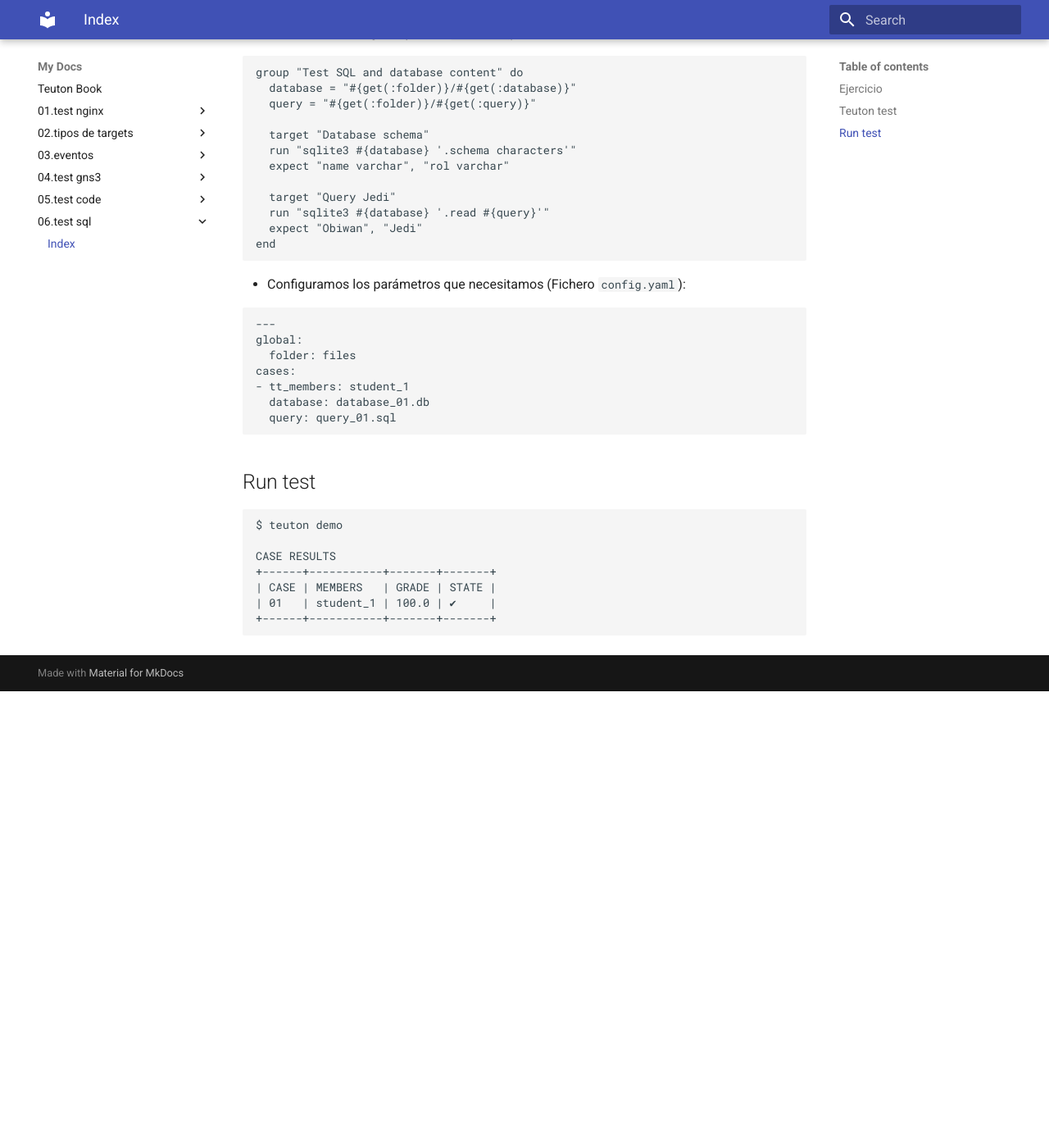
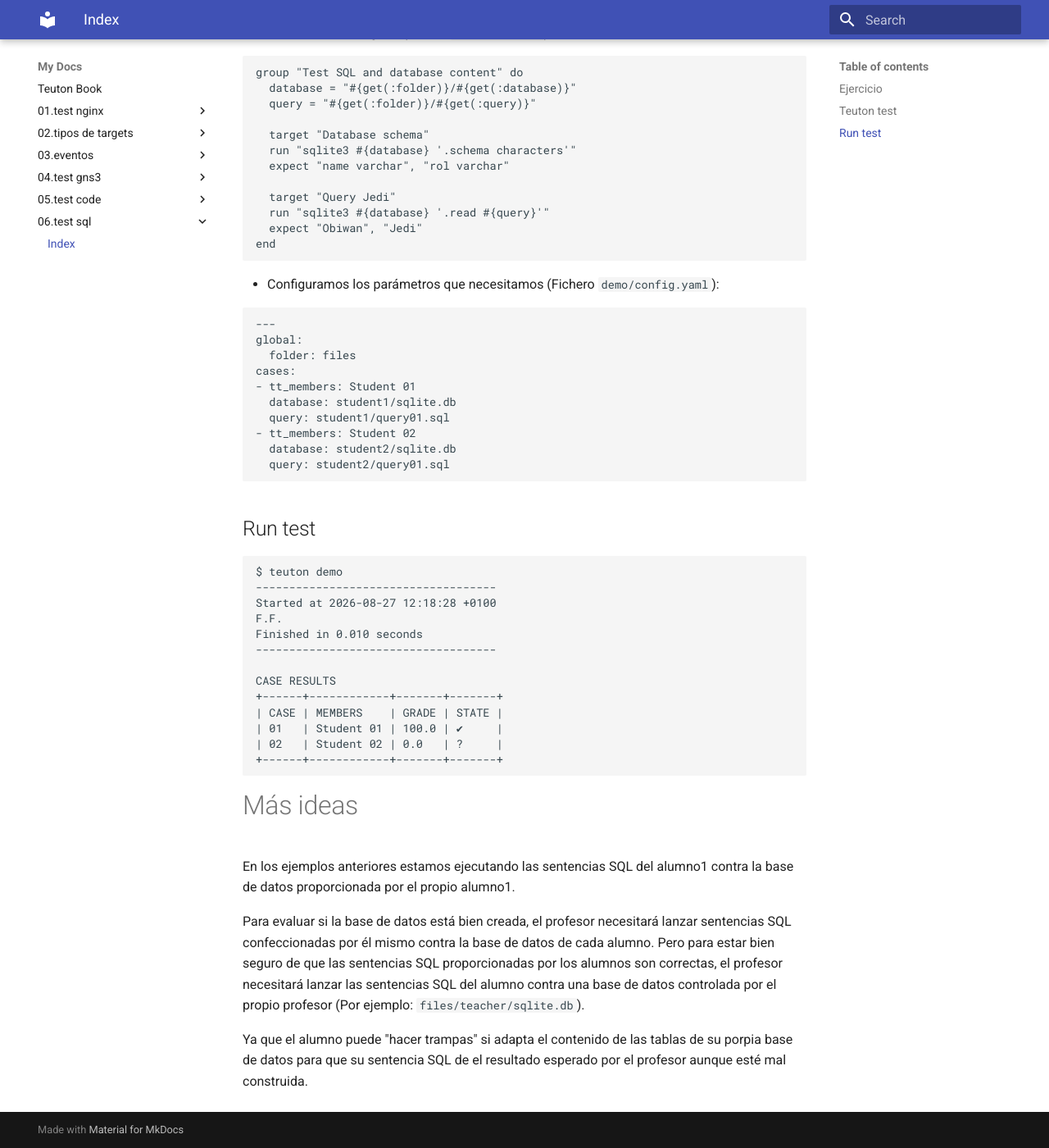
Before and after one commit to dvarrui/teuton-book, an MkDocs documentation site: the page built from docs/06.test_sql/index.md, in a window 1280 px wide and 1400 px high, scrolled down 951 px. Shown: the whole window at 82% size. Built offline with MkDocs 1.6.1 and Material for MkDocs 9.7.7, drawn with Linux system fonts in a browser that asks for light colours; before the commit the page ends 1794 px from its top, so only the background shows below that; some of the changed text lies outside the part shown.

Commit message:
docs update

````diff
--- a/docs/06.test_sql/index.md
+++ b/docs/06.test_sql/index.md
@@ -10,7 +10,7 @@
 Ejemplo de base de datos:
 
 ```bash
-$ sqlite3 files/database_01.db
+$ sqlite3 files/student1/sqlite.db
 
 sqlite> .schema characters
 CREATE TABLE characters ( name varchar(255), rol varchar(255));
@@ -24,7 +24,7 @@ Obiwan|Jedi
 Ejemplo:
 
 ```bash
-$ cat files/query_01.sql
+$ cat files/student1/query01.sql
 
 select * from characters where rol='Jedi';
 ```
@@ -35,7 +35,7 @@ select * from characters where rol='Jedi';
 
 Ahora vamos a crear el test que evalúa dicho ejercicio:
 
-* Definimos los "targets" (fichero `start.rb`):
+* Definimos los "targets" (fichero `demo/start.rb`):
 
 ```ruby
 group "Test SQL and database content" do
@@ -52,26 +52,43 @@ group "Test SQL and database content" do
 end
 ```
 
-* Configuramos los parámetros que necesitamos (Fichero `config.yaml`):
+* Configuramos los parámetros que necesitamos (Fichero `demo/config.yaml`):
 
 ```yaml
 ---
 global:
   folder: files
 cases:
-- tt_members: student_1
-  database: database_01.db
-  query: query_01.sql
+- tt_members: Student 01
+  database: student1/sqlite.db
+  query: student1/query01.sql
+- tt_members: Student 02
+  database: student2/sqlite.db
+  query: student2/query01.sql
 ```
 
 ## Run test
 
 ```bash
 $ teuton demo
+------------------------------------
+Started at 2026-08-27 12:18:28 +0100
+F.F.
+Finished in 0.010 seconds
+------------------------------------
 
 CASE RESULTS
-+------+-----------+-------+-------+
-| CASE | MEMBERS   | GRADE | STATE |
-| 01   | student_1 | 100.0 | ✔     |
-+------+-----------+-------+-------+
++------+------------+-------+-------+
+| CASE | MEMBERS    | GRADE | STATE |
+| 01   | Student 01 | 100.0 | ✔     |
+| 02   | Student 02 | 0.0   | ?     |
++------+------------+-------+-------+
 ```
+
+# Más ideas
+
+En los ejemplos anteriores estamos ejecutando las sentencias SQL del alumno1 contra la base de datos proporcionada por el propio alumno1.
+
+Para evaluar si la base de datos está bien creada, el profesor necesitará lanzar sentencias SQL confeccionadas por él mismo contra la base de datos de cada alumno. Pero para estar bien seguro de que las sentencias SQL proporcionadas por los alumnos son correctas, el profesor necesitará lanzar las sentencias SQL del alumno contra una base de datos controlada por el propio profesor (Por ejemplo: `files/teacher/sqlite.db`).
+
+Ya que el alumno puede "hacer trampas" si adapta el contenido de las tablas de su porpia base de datos para que su sentencia SQL de el resultado esperado por el profesor aunque esté mal construida.
````
Also changed, not shown: docs/06.test_sql/demo/config.yaml (+6 -3 lines), 5 other files.
